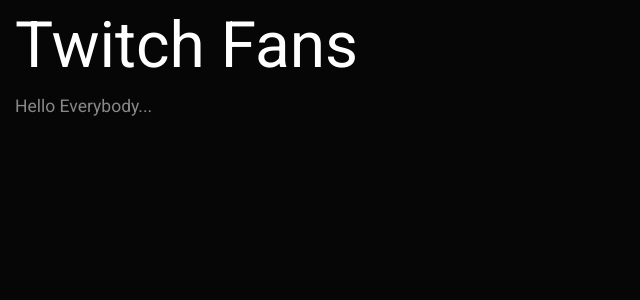
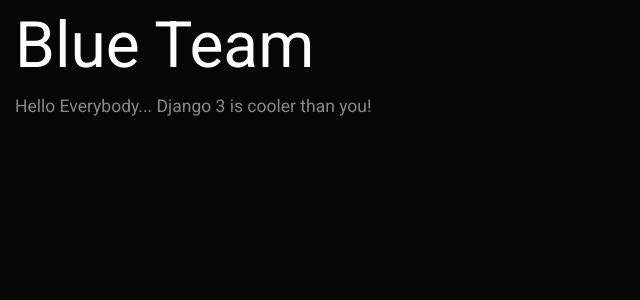
Before and after one commit to smashedr/blueteam-web, a Django app: page / in a window 1280 px wide. Shown: the part 63-363 px from the top of the page, without its empty margins (0-640 px from the left). Run offline with Django 3.2, Linux system fonts and the light colour scheme; some libraries are stand-ins or nearby versions.

Commit message:
Django 3

```diff
--- a/app/requirements.txt
+++ b/app/requirements.txt
@@ -1,4 +1,4 @@
-django<3
+django
 django-debug-toolbar
 django-extensions
 gunicorn
--- a/app/templates/home.html
+++ b/app/templates/home.html
@@ -8,8 +8,8 @@
 {% block body %}
     <div class="row mt-2">
         <div class="col">
-            <h1>Twitch Fans</h1>
-            <p class="lead">Hello Everybody...</p>
+            <h1>Blue Team</h1>
+            <p class="lead">Hello Everybody... Django 3 is cooler than you!</p>
         </div>
     </div>
 {% endblock %}
--- a/app/templates/main.html
+++ b/app/templates/main.html
@@ -1,4 +1,4 @@
-{% load staticfiles %}
+{% load static %}
 {% load home_tags %}
 
 <!doctype html>
--- a/docker-compose-swarm.yml
+++ b/docker-compose-swarm.yml
@@ -3,7 +3,7 @@ version: '3.3'
 services:
   app:
     build: ./app
-    image: harbor01.cssnr.com/shane/blue-team-docker:${VERSION}
+    image: harbor01.cssnr.com/shane/blue-team-docker-app:${VERSION}
     env_file: ${ENV_FILE}
     command: "gunicorn twitch_site.wsgi:application --workers 2 -b 0.0.0.0:9000"
     deploy:
@@ -13,7 +13,7 @@ services:
 
   nginx:
     build: ./nginx
-    image: harbor01.cssnr.com/shane/blue-team-docker:${VERSION}
+    image: harbor01.cssnr.com/shane/blue-team-docker-nginx:${VERSION}
     env_file: ${ENV_FILE}
     deploy:
       mode: global
--- a/docker-compose.yml
+++ b/docker-compose.yml
@@ -3,7 +3,7 @@ version: '3.3'
 services:
   app:
     build: ./app
-    image: docker-twitch-app:latest
+    image: blue-team-docker-app:latest
     env_file: settings.env
     command: "gunicorn twitch_site.wsgi:application --workers 2 -b 0.0.0.0:9000"
     deploy:
@@ -13,7 +13,7 @@ services:
 
   nginx:
     build: ./nginx
-    image: docker-twitch-nginx:latest
+    image: blue-team-docker-nginx:latest
     env_file: settings.env
     deploy:
       mode: global
```
